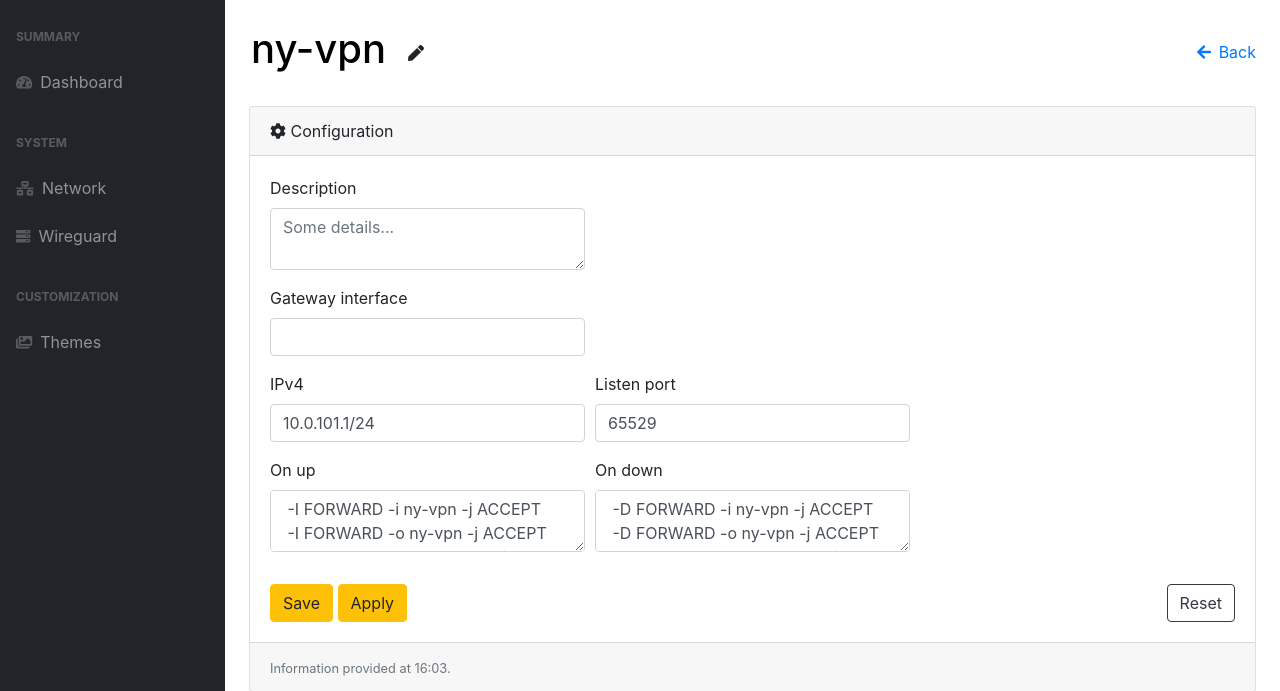
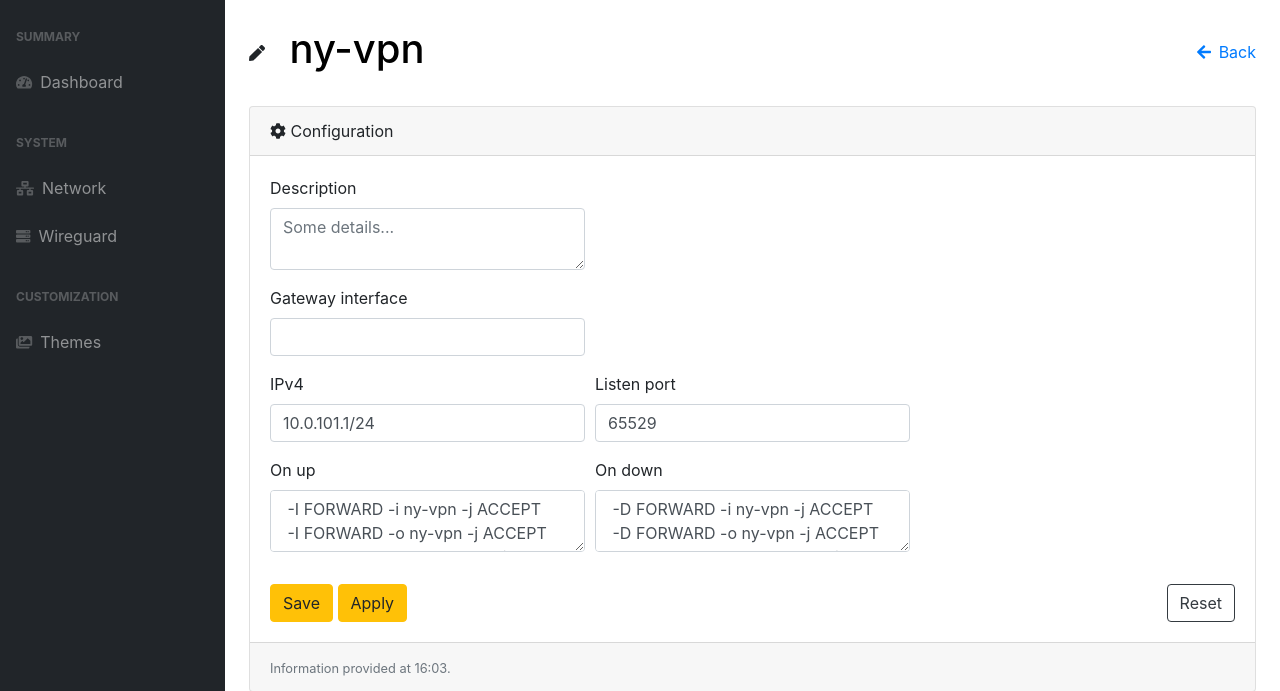
Before and after one commit to joseantmazonsb/linguard, a Flask app: page /wireguard/interfaces/ny-vpn in a window 1280 px wide. Shown: the part 56-747 px from the top of the page. Run offline with Flask 2, Linux system fonts and the light colour scheme; some libraries are stand-ins or nearby versions.

Commit message:
[WEB] Some view fixes

```diff
--- a/web/static/js/main.js
+++ b/web/static/js/main.js
@@ -54,8 +54,9 @@ import {postJSON} from "./modules/utils.mjs";
 
     const ifaceNameInput = $("#ifaceName");
     ifaceNameInput.click(function (e) {
-        console.log(ifaceNameInput.css("border"));
-        const noBorder = "border-0"
+        if (ifaceNameInput.attr("clicked") === "yes") return;
+        ifaceNameInput.attr("clicked", "yes");
+        const noBorder = "border-0";
         if (ifaceNameInput.hasClass(noBorder)) {
             ifaceNameInput.attr("readonly", false);
             ifaceNameInput.removeClass(noBorder);
@@ -66,7 +67,7 @@ import {postJSON} from "./modules/utils.mjs";
         }
     });
     ifaceNameInput.focusout(function (e) {
-        ifaceNameInput.css("width", ifaceNameInput.val().length+"ch");
+        ifaceNameInput.attr("clicked", "no");
         const noBorder = "border-0"
         ifaceNameInput.addClass(noBorder);
         ifaceNameInput.attr("readonly", true);
--- a/web/templates/web/network.html
+++ b/web/templates/web/network.html
@@ -10,7 +10,7 @@
                     Interfaces
                 </div>
                 <div class="card-body">
-                    <div class="row row-cols-2 row-cols-md-3">
+                    <div class="row row-cols-1  row-cols-lg-2 row-cols-xl-3">
                         {% for iface in interfaces.values() %}
                             <div class="col mb-4">
                                 <div class="card">
--- a/web/templates/web/wireguard-iface.html
+++ b/web/templates/web/wireguard-iface.html
@@ -4,9 +4,9 @@
     <main>
         <div class="container-fluid">
             <div class="my-4">
-                <input readonly style="display: inline; width: {{ len(iface.name) }}ch;"
-                       class="h1 border-0" id="ifaceName" value="{{ iface.name }}">
-                <i class="fas fa-pen mb-1"></i>
+                <i class="fas fa-pen mb-1 mr-2"></i>
+                <input readonly style="display: inline;"
+                       class="h1 border-0 col-8 col-lg-5 col-xl-3" id="ifaceName" value="{{ iface.name }}">
                 <a href="/wireguard" style="display: inline" class="float-right mt-3">
                     <i class="fas fa-arrow-left mr-2"></i>Back
                 </a>
@@ -78,7 +78,7 @@
                 </div>
                 <div class="card-body">
                     <div id="wgIfacePeers">
-                        <div class="row row-cols-2 row-cols-md-3">
+                        <div class="row row-cols-1 row-cols-lg-2 row-cols-xl-3">
                             {% for peer in iface.peers %}
                                 <div class="col mb-4">
                                     <div class="card">
--- a/web/templates/web/wireguard.html
+++ b/web/templates/web/wireguard.html
@@ -3,14 +3,14 @@
 {% block content %}
     <main>
         <div class="container-fluid">
-            <h1 class="mt-4">{{ title }}</h1>
+            <h1 class="my-4">{{ title }}</h1>
             <div class="card mb-4">
                 <div class="card-header">
                     <i class="fas fa-ethernet mr-1"></i>
                     Interfaces
                 </div>
                 <div id="wgIfacesHeader" class="card-body">
-                    <div class="row row-cols-2 row-cols-md-3">
+                    <div class="row row-cols-1 row-cols-lg-2 row-cols-xl-3">
                         {% for iface in interfaces.values() %}
                             <div class="col mb-4">
                                 <div class="card">
@@ -106,7 +106,7 @@
                                     {% for peer in iface.peers %}
                                         <tr>
                                             <td><a href="/wireguard/peers/{{ peer.name }}">{{ peer.name }}</a></td>
-                                            <td>{{ iface.name }}</td>
+                                            <td><a href="/wireguard/interfaces/{{ iface.name }}">{{ iface.name }}</a></td>
                                             {% if peer.description %}
                                                 <td>{{ peer.description }}</td>
                                             {% else %}
```
